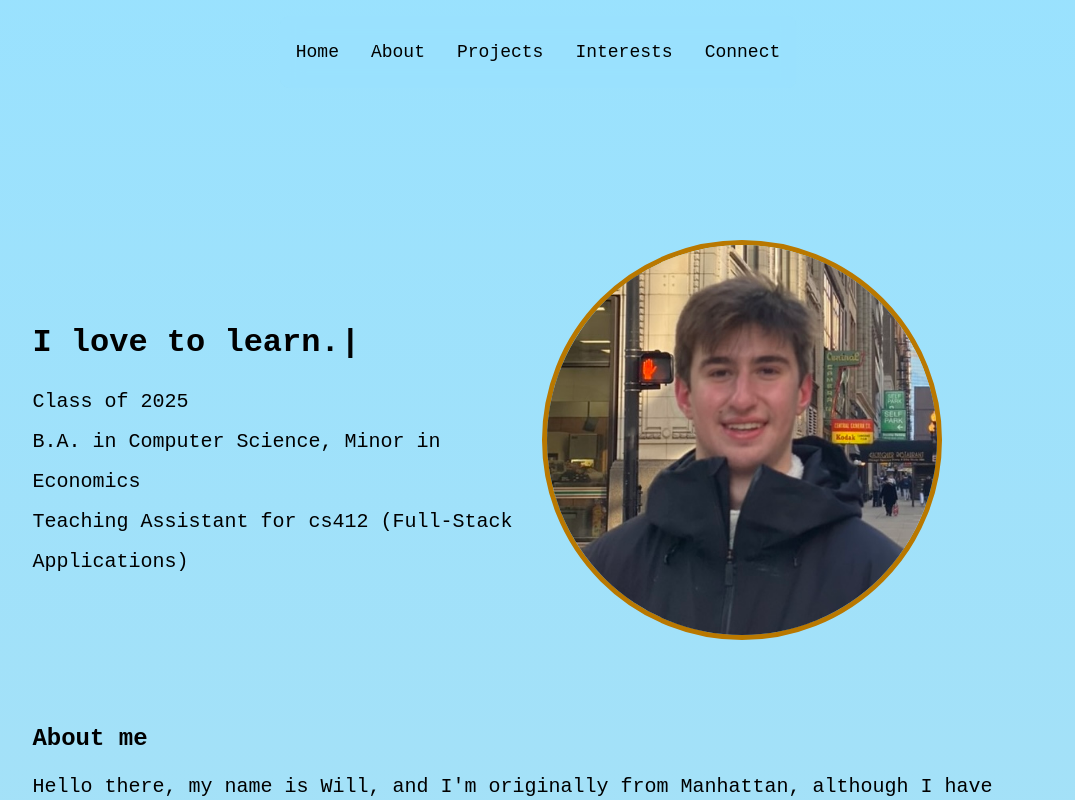
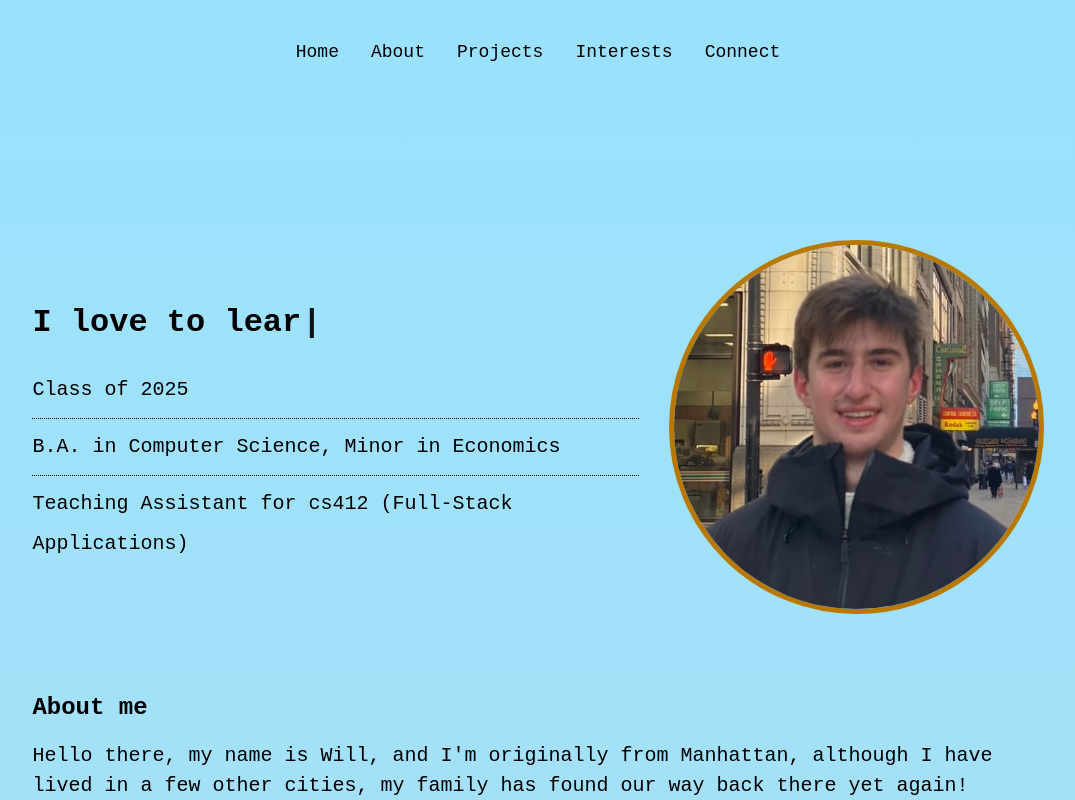
Before and after one commit to wderocco8/portfolio, a React (Vite) app: page / in a window 1280 px wide. Shown: the top 800 px of the page, without its empty margins (102-1177 px from the left). Built offline with nearby package versions, Linux system fonts and the light colour scheme.

Commit message:
fixed styles

```diff
--- a/src/components/Connect/Connect.css
+++ b/src/components/Connect/Connect.css
@@ -9,6 +9,7 @@
 .connect-links {
   display: flex;
   justify-content: center;
+  flex-wrap: wrap;
   gap: 30px;
   margin-top: 20px;
 }
--- a/src/components/Navbar/Navbar.css
+++ b/src/components/Navbar/Navbar.css
@@ -27,6 +27,7 @@
   list-style: none;
   margin: 0;
   padding: 0;
+  flex-wrap: wrap;
 }
 
 .nav-links a {
--- a/src/components/Profile/Profile.css
+++ b/src/components/Profile/Profile.css
@@ -2,14 +2,32 @@
   display: flex;
   align-items: center;
   justify-content: space-between;
-  width: 90%;
+  gap: 30px;
+}
+
+.profile-flex li {
+  padding: 8px 0;
+  border-bottom: 1px dotted var(--text-color);
+}
+
+.profile-flex li:last-child {
+  border-bottom: none;
+}
+
+@media (max-width: 1024px) {
+  .profile-flex {
+    flex-direction: column-reverse;
+  }
 }
 
 /************************** glowing border effect  ***************************/
 .profile-img {
   border-radius: 50%;
-  width: 400px;
+  width: 100%;
+  max-width: 400px;
   border: 5px solid #b97800;
+  height: auto;
+  display: block;
 }
 
 /* source: https://www.youtube.com/watch?v=ezP4kbOvs_E&list=PLZ6KBrFKcaDtqcqHv9NUCpul8a2B3F33F&index=6 */
--- a/src/components/Profile/Profile.tsx
+++ b/src/components/Profile/Profile.tsx
@@ -40,7 +40,6 @@ export default function Profile() {
             options={{
               strings: profileData.typewriterName,
               autoStart: true,
-              loop: false,
               delay: 75,
             }}
           />
```
